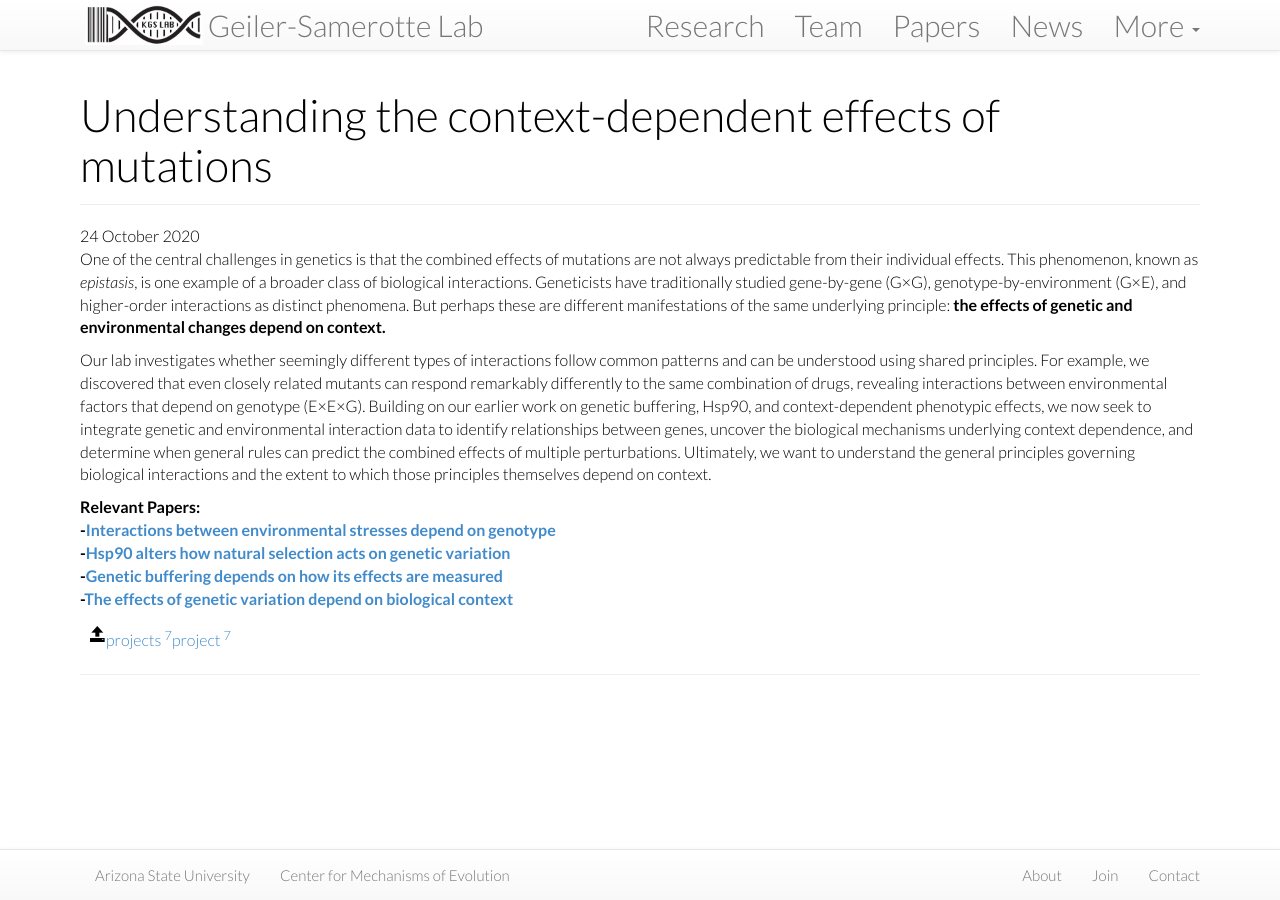
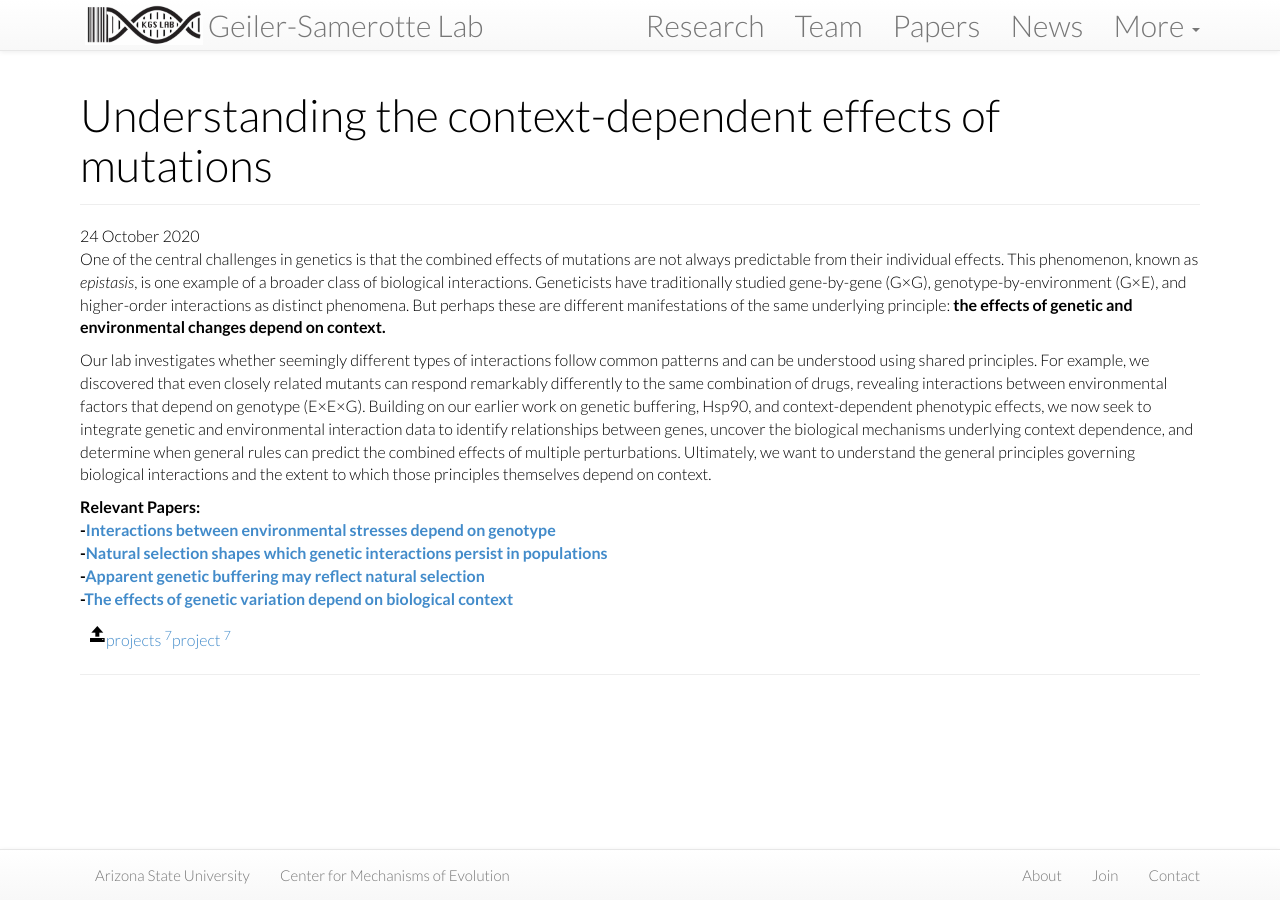
Before and after one commit to Samerotte-Lab/Samerotte-Lab.github.io, a Jekyll site: the page built from projects/_posts/2020-10-24-epistasis.md, in a window 1280 px wide. Built offline with Jekyll 4.4.1, drawn with Linux system fonts in a browser that asks for light colours; nearby versions of some CDN libraries.

Commit message:
fix erros

```diff
--- a/projects/_posts/2020-10-24-epistasis.md
+++ b/projects/_posts/2020-10-24-epistasis.md
@@ -14,6 +14,6 @@ Our lab investigates whether seemingly different types of interactions follow co
 
 <b>Relevant Papers:</b><br>
 <b>-</b><b>[Interactions between environmental stresses depend on genotype](/papers/paper/Schmidlin-EEG)</b><br>
-<b>-</b><b>[Hsp90 alters how natural selection acts on genetic variation](/papers/paper/Selection-transforms-Hsp90-interactions)</b><br>
-<b>-</b><b>[Genetic buffering depends on how its effects are measured](/papers/paper/questioning-buffering)</b><br>
+<b>-</b><b>[Natural selection shapes which genetic interactions persist in populations](/papers/paper/Selection-transforms-Hsp90-interactions)</b><br>
+<b>-</b><b>[Apparent genetic buffering may reflect natural selection](/papers/paper/questioning-buffering)</b><br>
 <b>-</b><b>[The effects of genetic variation depend on biological context](/papers/paper/context-dependence-review)</b><br>
```
Also changed, not shown: papers/_posts/2024-4-19-Brettner-Ribo.md (+1 -1 lines).
